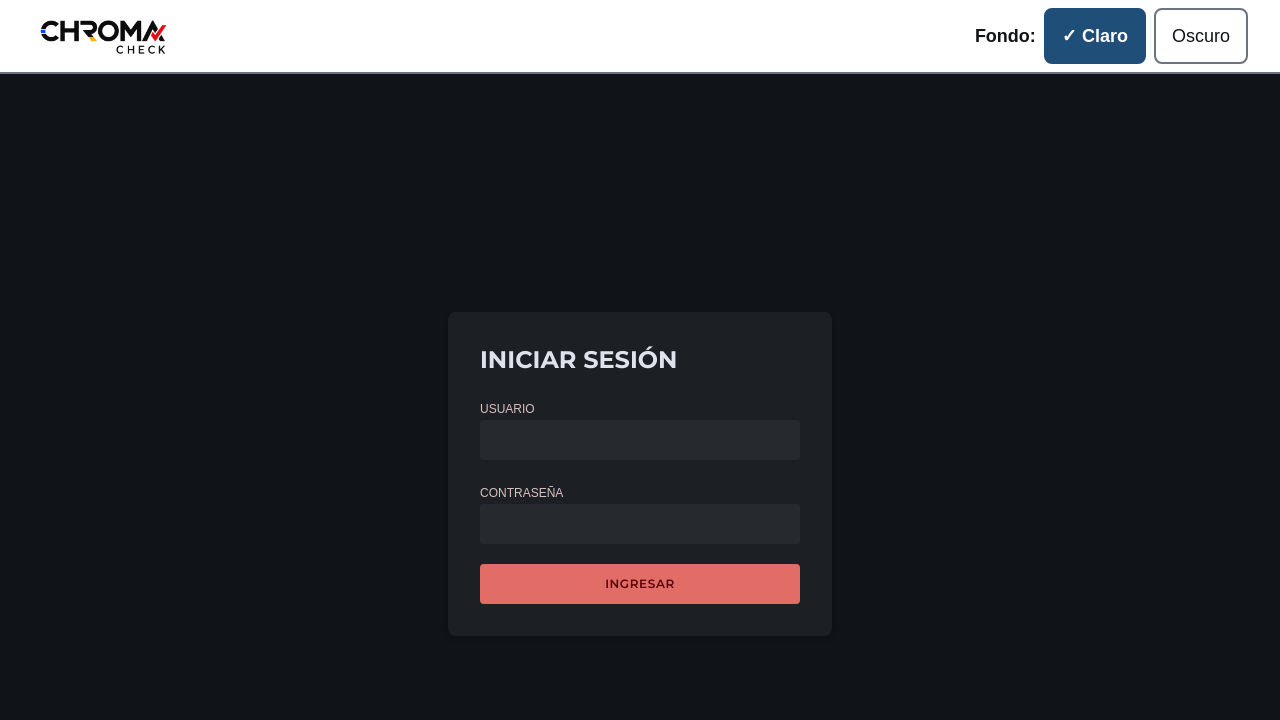
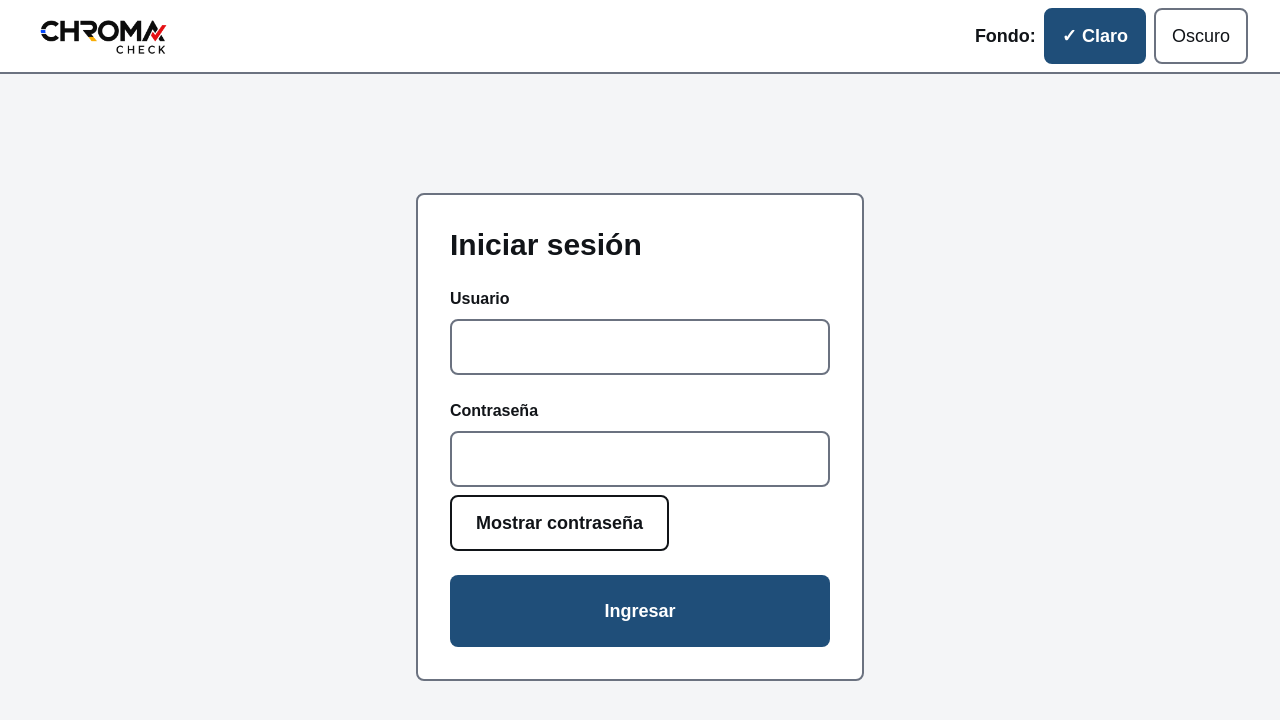
Before and after one commit to michaelarias25/ChromaCheck, a Next.js app: page /login in a window 1280 px wide. Shown: the top 720 px of the page. Built offline with nearby package versions, Linux system fonts and the light colour scheme; no server answers; a web font is replaced by a local one.

Commit message:
feat(login): rediseñar el login con campos de 56 px, Mostrar contraseña y error visible

```diff
--- a/app/login/page.tsx
+++ b/app/login/page.tsx
@@ -2,12 +2,17 @@
 
 import { FormEvent, useState } from 'react';
 import { useRouter } from 'next/navigation';
+import Boton from '../componentes/Boton';
+
+const CLASES_CAMPO =
+  'h-14 w-full rounded-lg border-2 border-borde bg-superficie px-4 text-lg text-texto focus-visible:outline-4 focus-visible:outline-offset-3 focus-visible:outline-accion';
 
 // Pantalla de inicio de sesión con usuario y contraseña
 export default function PaginaLogin() {
   const router = useRouter();
   const [nombreUsuario, setNombreUsuario] = useState('');
   const [contrasena, setContrasena] = useState('');
+  const [estaContrasenaVisible, setEstaContrasenaVisible] = useState(false);
   const [mensajeError, setMensajeError] = useState('');
   const [estaEnviando, setEstaEnviando] = useState(false);
 
@@ -32,57 +37,78 @@ export default function PaginaLogin() {
       router.push('/');
       router.refresh();
     } catch {
-      setMensajeError('No se pudo conectar con el servidor');
+      setMensajeError(
+        'No se pudo conectar con el servidor. Revise la conexión e intente de nuevo.'
+      );
     } finally {
       setEstaEnviando(false);
     }
   }
 
   return (
-    <main className="min-h-screen bg-surface text-on-surface flex items-center justify-center px-6">
+    <main className="flex flex-1 items-center justify-center bg-fondo px-4 py-10 text-texto">
       <form
         onSubmit={iniciarSesion}
-        className="w-full max-w-sm bg-surface-container rounded-lg shadow-md p-8 space-y-5"
+        className="w-full max-w-md space-y-6 rounded-lg border-2 border-borde bg-superficie p-8"
       >
-        <h1 className="font-headline text-2xl font-bold uppercase">Iniciar sesión</h1>
+        <h1 className="text-3xl font-bold">Iniciar sesión</h1>
 
-        <label className="block space-y-1">
-          <span className="text-xs uppercase text-on-surface-variant">Usuario</span>
+        <div className="space-y-2">
+          <label htmlFor="usuario" className="block text-base font-bold">
+            Usuario
+          </label>
           <input
+            id="usuario"
             type="text"
             value={nombreUsuario}
             onChange={(evento) => setNombreUsuario(evento.target.value)}
             autoComplete="username"
             required
-            className="w-full h-10 px-3 rounded bg-surface-container-high text-on-surface outline-none focus:ring-2 focus:ring-secondary"
+            className={CLASES_CAMPO}
           />
-        </label>
+        </div>
 
-        <label className="block space-y-1">
-          <span className="text-xs uppercase text-on-surface-variant">Contraseña</span>
+        <div className="space-y-2">
+          <label htmlFor="contrasena" className="block text-base font-bold">
+            Contraseña
+          </label>
           <input
-            type="password"
+            id="contrasena"
+            type={estaContrasenaVisible ? 'text' : 'password'}
             value={contrasena}
             onChange={(evento) => setContrasena(evento.target.value)}
             autoComplete="current-password"
             required
-            className="w-full h-10 px-3 rounded bg-surface-container-high text-on-surface outline-none focus:ring-2 focus:ring-secondary"
+            className={CLASES_CAMPO}
           />
-        </label>
+          {/* Permite revisar lo escrito antes de entrar */}
+          <Boton
+            variante="secundario"
+            aria-controls="contrasena"
+            aria-pressed={estaContrasenaVisible}
+            onClick={() => setEstaContrasenaVisible(!estaContrasenaVisible)}
+          >
+            {estaContrasenaVisible ? 'Ocultar contraseña' : 'Mostrar contraseña'}
+          </Boton>
+        </div>
 
+        <Boton
+          type="submit"
+          esGrande
+          estaEnviando={estaEnviando}
+          textoEnviando="Ingresando…"
+          className="w-full"
+        >
+          Ingresar
+        </Boton>
+
+        {/* El error queda debajo del botón y no se borra solo */}
         {mensajeError && (
-          <p role="alert" className="text-sm text-primary">
+          <p role="alert" className="text-lg text-peligro">
+            <span aria-hidden="true">⚠ </span>
             {mensajeError}
           </p>
         )}
-
-        <button
-          type="submit"
-          disabled={estaEnviando}
-          className="w-full h-10 rounded bg-primary-container text-on-primary-container font-headline text-xs uppercase tracking-wider transition hover:opacity-90 disabled:opacity-50"
-        >
-          {estaEnviando ? 'Ingresando...' : 'Ingresar'}
-        </button>
       </form>
     </main>
   );
```
Also changed, not shown: 2 other files (tests, documents, lock files or other folders).
